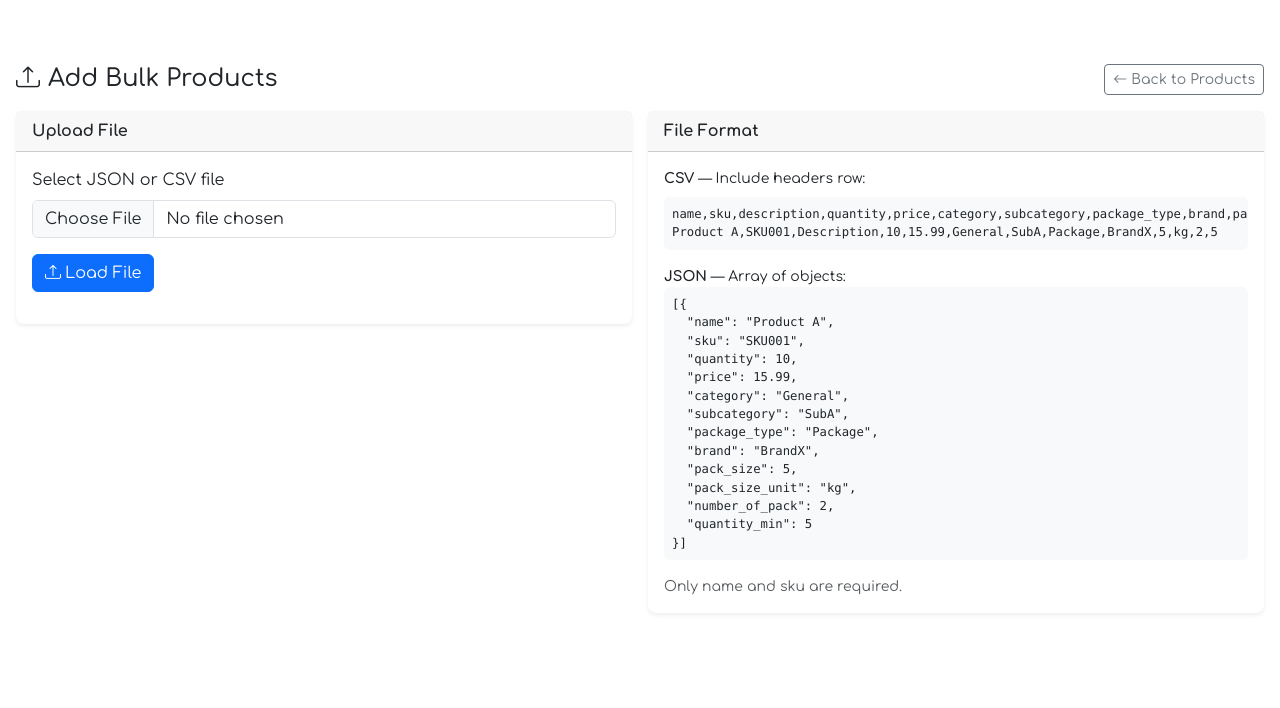
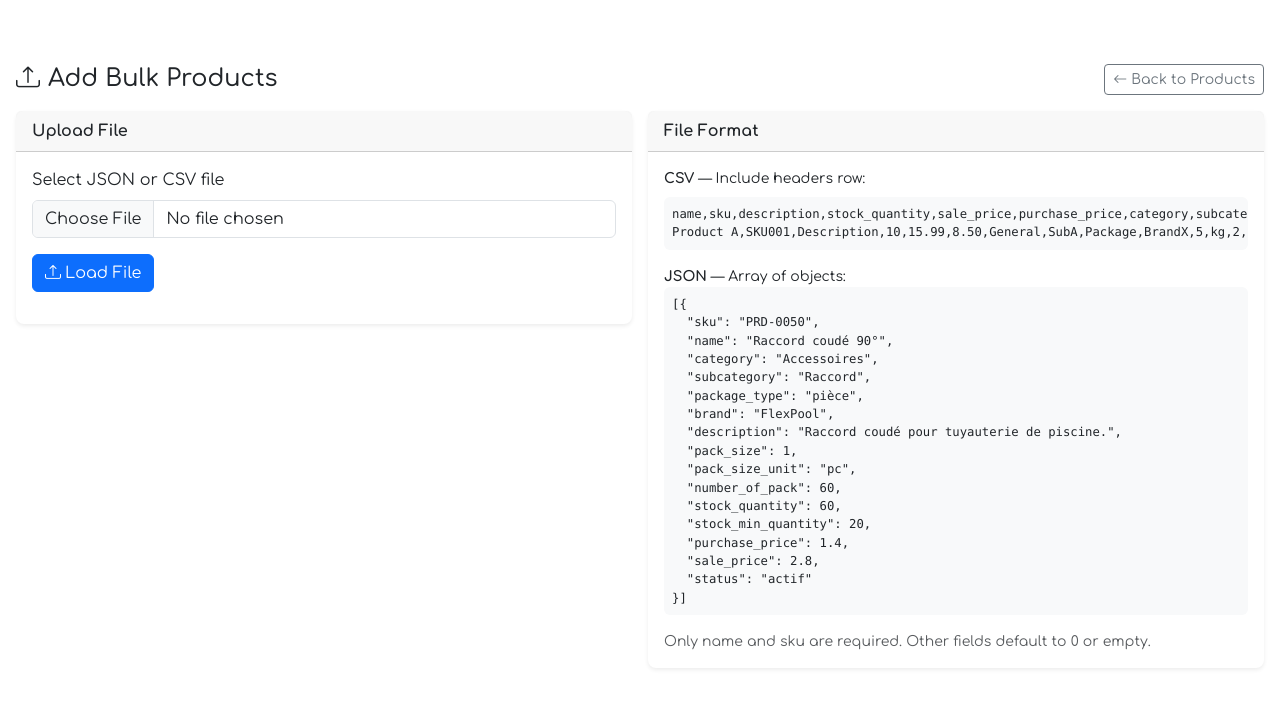
Before and after one commit to kouljihate/Stock2Invoice, a Flask app: template app/templates/stock/bulk_upload.html in a window 1280 px wide. Shown: the top 708 px of the page. Run offline with Flask 3, Linux system fonts and the light colour scheme; the template is opened without the code that fills it, so the values that code supplies are empty; some web fonts are replaced.

Commit message:
Dashboard sales KPIs, purchase price field, print template overhaul, bulk upload improvements, JWT unauthorized redirect
- Add month/year sales cards to dashboard with get_month_sales/get_year_sales
- Add purchase_price field to products (model, service, validation, bulk upload)
- Redesign print template: company logo, cleaner layout, pack size column
- Improve bulk upload: status support, renamed columns, purchase_price, better docs
- Add @jwt.unauthorized_loader to redirect unauthenticated users to login
- Add translations for new fields (Stock Qty, Sale Price, Purchase Price, Sales)

```diff
--- a/app/__init__.py
+++ b/app/__init__.py
@@ -54,6 +54,15 @@ def create_app(config_class=Config):
         if lang not in LANGS:
             lang = 'en'
         return render_template('base/token_expired.html', current_lang=lang, _=lambda key: _translate(key, lang)), 401
+
+    @jwt.unauthorized_loader
+    def unauthorized_callback(reason):
+        from flask import request, redirect, url_for, jsonify
+        if request.path.startswith('/web/') or request.path.startswith('/mobile/'):
+            if request.path.endswith('/api/lookup') or request.is_json or request.accept_mimetypes.accept_json:
+                return jsonify({'msg': str(reason)}), 401
+            return redirect(url_for('web_auth.login'))
+        return jsonify({'msg': str(reason)}), 401
 
     setup_logging(app)
     register_error_handlers(app)
--- a/app/blueprints/web/dashboard/routes.py
+++ b/app/blueprints/web/dashboard/routes.py
@@ -35,6 +35,8 @@ def index():
         recent_movements = StockService.get_recent_movements(10, cid)
         valuation = StockService.get_total_valuation(cid)
         category_summary = StockService.get_category_summary(cid)
+        month_sales = InvoiceService.get_month_sales(cid)
+        year_sales = InvoiceService.get_year_sales(cid)
 
         return render_template('dashboard/index.html',
                                mode='web',
@@ -46,7 +48,9 @@ def index():
                                recent_invoices=recent_invoices,
                                recent_movements=recent_movements,
                                valuation=valuation,
-                               category_summary=category_summary)
+                               category_summary=category_summary,
+                               month_sales=month_sales,
+                               year_sales=year_sales)
     except Exception as e:
         logger.exception('Dashboard load error')
         return render_template('base/error.html', code=500, message='Could not load dashboard.'), 500
--- a/app/core/models/product_model.py
+++ b/app/core/models/product_model.py
@@ -80,6 +80,7 @@ class ProductModel:
             'description': item.get('description', ''),
             'quantity': item.get('quantity', 0),
             'price': float(item.get('price', 0)),
+            'purchase_price': float(item.get('purchase_price', 0)),
             'category': item.get('category', ''),
             'subcategory': item.get('subcategory', ''),
             'package_type': item.get('package_type', ''),
--- a/app/core/services/stock_service.py
+++ b/app/core/services/stock_service.py
@@ -25,6 +25,8 @@ class StockService:
         errors.append(validate_string_length(data.get('sku'), 'SKU', 1, 100))
         errors.append(validate_integer(data.get('quantity'), 'Quantity', 0))
         errors.append(validate_numeric(data.get('price'), 'Price', 0))
+        if data.get('purchase_price') is not None:
+            errors.append(validate_numeric(data.get('purchase_price'), 'Purchase price', 0))
 
         if data.get('quantity_min') is not None:
             errors.append(validate_integer(data.get('quantity_min'), 'Min quantity', 0))
@@ -42,6 +44,7 @@ class StockService:
             'description': (data.get('description') or '').strip(),
             'quantity': int(data.get('quantity', 0)),
             'price': float(data.get('price', 0)),
+            'purchase_price': float(data.get('purchase_price', 0)),
             'category': (data.get('category') or '').strip(),
             'subcategory': (data.get('subcategory') or '').strip(),
             'package_type': (data.get('package_type') or '').strip(),
@@ -91,6 +94,7 @@ class StockService:
             'description': (data.get('description') or '').strip(),
             'quantity': int(data.get('quantity', old_qty)),
             'price': float(data.get('price', product.get('price', 0))),
+            'purchase_price': float(data.get('purchase_price', product.get('purchase_price', 0))),
             'category': (data.get('category') or '').strip(),
             'subcategory': (data.get('subcategory') or '').strip(),
             'package_type': (data.get('package_type') or '').strip(),
--- a/app/templates/stock/bulk_upload.html
+++ b/app/templates/stock/bulk_upload.html
@@ -75,11 +75,12 @@
                         <th>{{ _('Category') }}</th>
                         <th>{{ _('Subcategory') }}</th>
                         <th>{{ _('Brand') }}</th>
-                        <th>{{ _('Pack Size') }}</th>
-                        <th>{{ _('Pack Unit') }}</th>
+                        <th>{{ _('Pack Type') }}</th>
+                        <th>{{ _('Pack Size / Unit') }}</th>
                         <th>{{ _('Packs') }}</th>
-                        <th class="text-center">{{ _('Qty') }}</th>
-                        <th class="text-end">{{ _('Price') }}</th>
+                        <th class="text-center">{{ _('Stock Qty') }}</th>
+                        <th class="text-end">{{ _('Sale Price') }}</th>
+                        <th class="text-end">{{ _('Purchase Price') }}</th>
                     </tr>
                 </thead>
                 <tbody>
@@ -91,11 +92,12 @@
                         <td>{{ p.category or '-' }}</td>
                         <td>{{ p.subcategory or '-' }}</td>
                         <td>{{ p.brand or '-' }}</td>
-                        <td>{{ p.pack_size or '0' }}</td>
-                        <td>{{ p.pack_size_unit or '-' }}</td>
+                        <td>{{ p.package_type or '-' }}</td>
+                        <td>{{ p.pack_size or '0' }}{% if p.pack_size_unit %} / {{ p.pack_size_unit }}{% endif %}</td>
                         <td>{{ p.number_of_pack or '0' }}</td>
                         <td class="text-center">{{ p.quantity }}</td>
                         <td class="text-end">{{ p.price }}</td>
+                        <td class="text-end">{{ p.purchase_price or '0' }}</td>
                     </tr>
                     {% endfor %}
                 </tbody>
@@ -143,24 +145,27 @@ function saveAll() {
             <div class="card-header"><strong>{{ _('File Format') }}</strong></div>
             <div class="card-body small">
                 <p class="mb-2"><strong>{{ _('CSV') }}</strong> — {{ _('Include headers row:') }}</p>
-                <pre class="bg-light p-2 rounded"><code>name,sku,description,quantity,price,category,subcategory,package_type,brand,pack_size,pack_size_unit,number_of_pack,quantity_min
-Product A,SKU001,Description,10,15.99,General,SubA,Package,BrandX,5,kg,2,5</code></pre>
+                <pre class="bg-light p-2 rounded"><code>name,sku,description,stock_quantity,sale_price,purchase_price,category,subcategory,package_type,brand,pack_size,pack_size_unit,number_of_pack,stock_min_quantity,status
+Product A,SKU001,Description,10,15.99,8.50,General,SubA,Package,BrandX,5,kg,2,5,actif</code></pre>
                 <p class="mb-0 mt-2"><strong>{{ _('JSON') }}</strong> — {{ _('Array of objects:') }}</p>
                 <pre class="bg-light p-2 rounded"><code>[{
-  "name": "Product A",
-  "sku": "SKU001",
-  "quantity": 10,
-  "price": 15.99,
-  "category": "General",
-  "subcategory": "SubA",
-  "package_type": "Package",
-  "brand": "BrandX",
-  "pack_size": 5,
-  "pack_size_unit": "kg",
-  "number_of_pack": 2,
-  "quantity_min": 5
+  "sku": "PRD-0050",
+  "name": "Raccord coudé 90°",
+  "category": "Accessoires",
+  "subcategory": "Raccord",
+  "package_type": "pièce",
+  "brand": "FlexPool",
+  "description": "Raccord coudé pour tuyauterie de piscine.",
+  "pack_size": 1,
+  "pack_size_unit": "pc",
+  "number_of_pack": 60,
+  "stock_quantity": 60,
+  "stock_min_quantity": 20,
+  "purchase_price": 1.4,
+  "sale_price": 2.8,
+  "status": "actif"
 }]</code></pre>
-                <p class="text-muted mt-2 mb-0">{{ _('Only name and sku are required.') }}</p>
+                <p class="text-muted mt-2 mb-0">{{ _('Only name and sku are required. Other fields default to 0 or empty.') }}</p>
             </div>
         </div>
     </div>
--- a/app/translations.py
+++ b/app/translations.py
@@ -1186,3 +1186,18 @@ _fr['Size'] = 'Taille'
 
 _ar['Unit'] = 'الوحدة'
 _fr['Unit'] = 'Unité'
+
+_ar['Stock Qty'] = 'الكمية المخزنة'
+_fr['Stock Qty'] = 'Qté en stock'
+
+_ar['Sale Price'] = 'سعر البيع'
+_fr['Sale Price'] = 'Prix de vente'
+
+_ar['Purchase Price'] = 'سعر الشراء'
+_fr['Purchase Price'] = "Prix d'achat"
+
+_ar['Sales (Month)'] = 'المبيعات (الشهر)'
+_fr['Sales (Month)'] = 'Ventes (Mois)'
+
+_ar['Sales (Year)'] = 'المبيعات (السنة)'
+_fr['Sales (Year)'] = 'Ventes (Année)'
```
Also changed, not shown: app/blueprints/web/stock/routes.py (+13 -6 lines), app/core/services/invoice_service.py (+28 -1 lines), app/templates/dashboard/index.html (+21 -5 lines), app/templates/invoices/print.html (+25 -11 lines).
